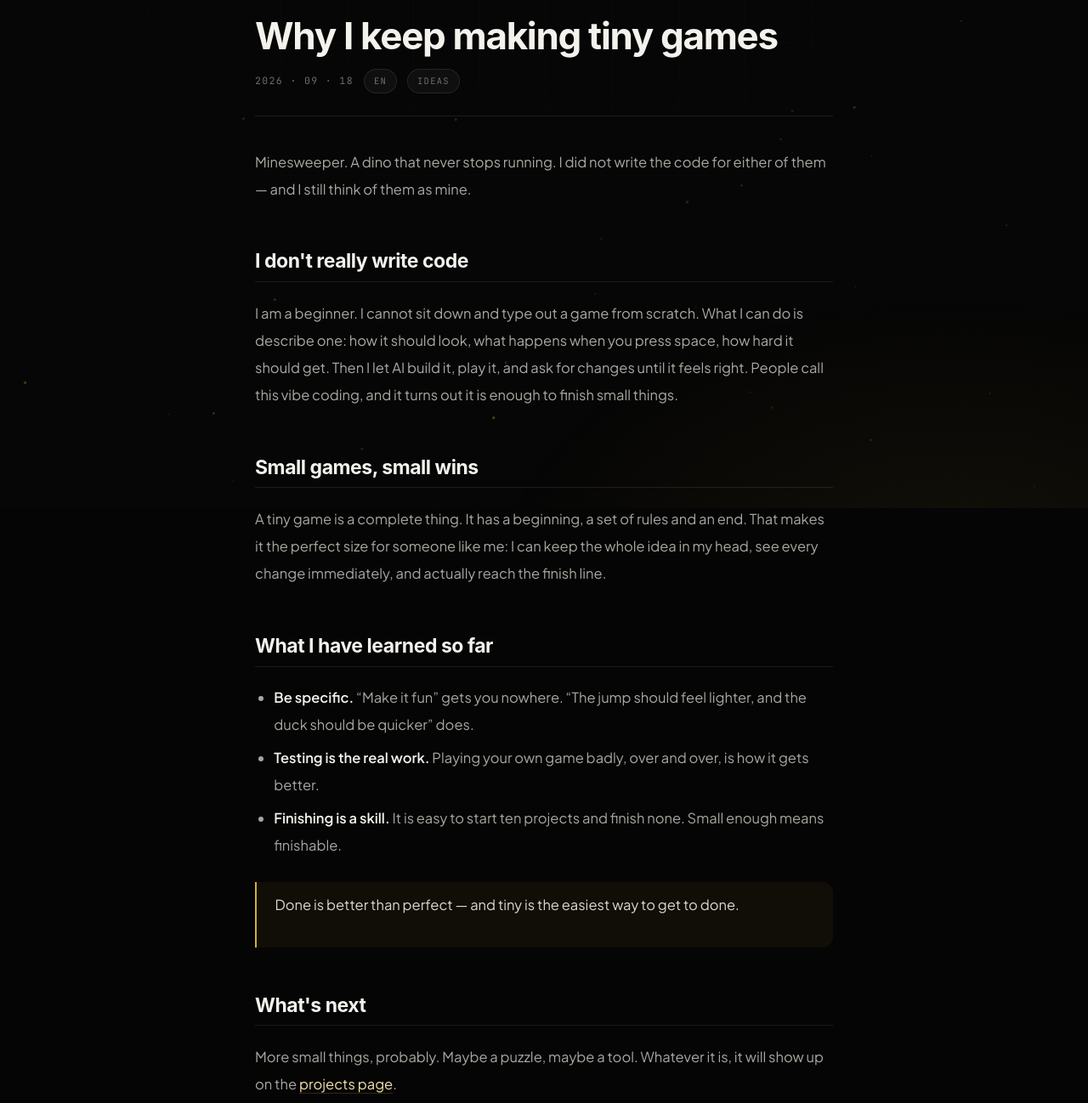
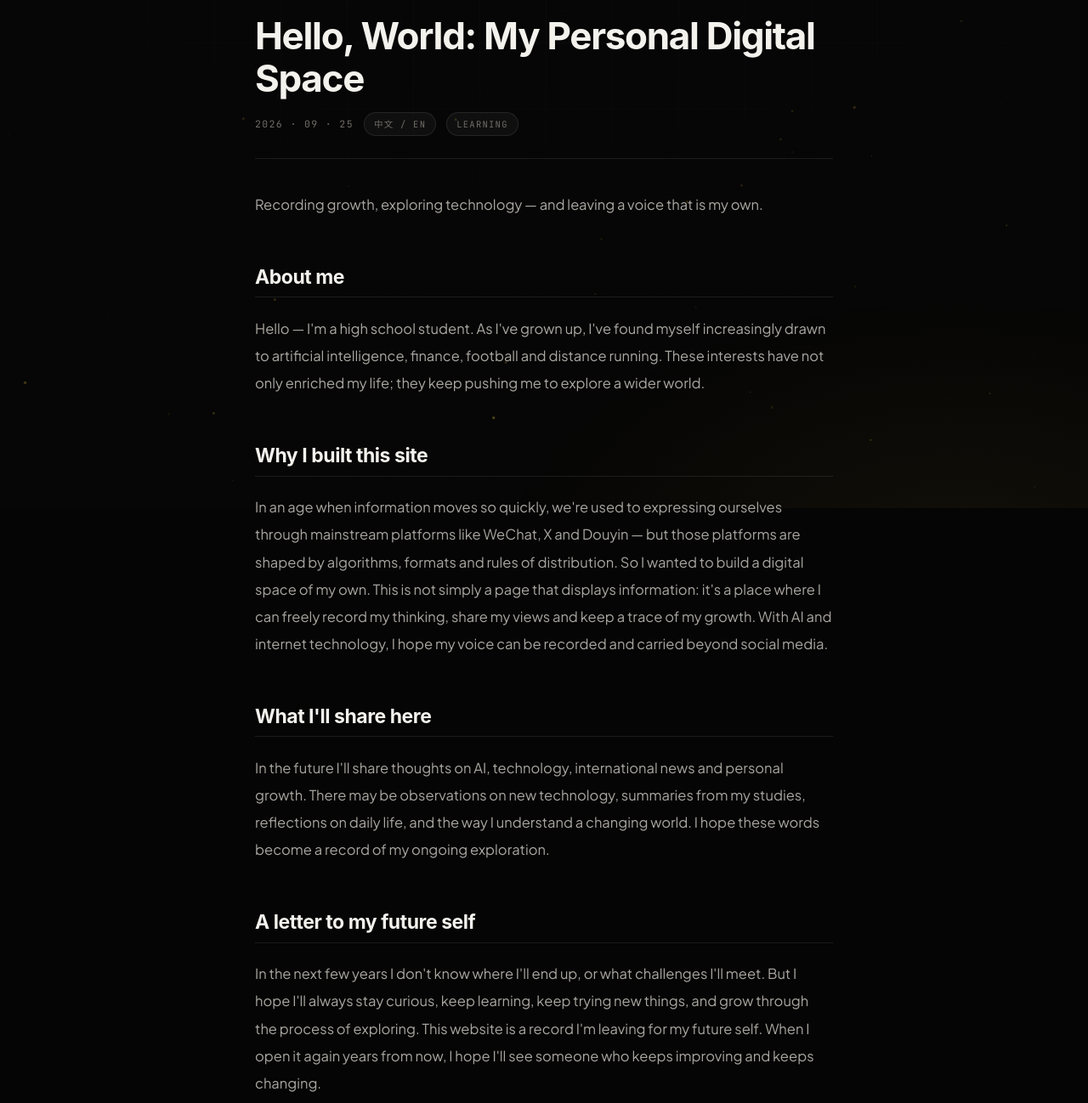
Before and after one commit to HXstone/HXstone.github.io, a plain HTML site: page notes/2026-09-25-hello-world.html in a window 1280 px wide. Shown: the part 202-1500 px from the top of the page at 85% size. Drawn offline with Linux system fonts and the light colour scheme.

Commit message:
Add bilingual first post (Hello, World); remove Sept 18 note

```diff
--- a/assets/js/i18n.js
+++ b/assets/js/i18n.js
@@ -89,6 +89,19 @@ var I18N = {
 
     "article.back": "← 返回笔记",
 
+    "note.helloWorld.title": "你好，世界：我的个人数字空间 · HX STONE",
+    "note.helloWorld.h1": "你好，世界：我的个人数字空间",
+    "note.helloWorld.card.desc": "记录成长、探索科技，并留下属于自己的声音。",
+    "note.helloWorld.p0": "记录成长、探索科技，并留下属于自己的声音。",
+    "note.helloWorld.h.about": "关于我",
+    "note.helloWorld.p1": "你好，我是一名高中生。在成长的过程中，我逐渐发现自己对人工智能、金融、足球以及长跑等领域产生了浓厚的兴趣。这些兴趣不仅丰富了我的生活，也不断推动我去探索更广阔的世界。",
+    "note.helloWorld.h.why": "为什么创建这个网站？",
+    "note.helloWorld.p2": "在今天这个信息高度流动的时代，我们习惯通过微信、X、Douyin 等主流社交媒体表达自己，但这些平台往往受到算法、形式和传播规则的影响。因此，我希望建立一个属于自己的数字空间。这里不是简单的信息展示页，而是一个可以自由记录思考、分享观点、保存成长轨迹的地方。我希望通过 AI 与互联网技术，让自己的声音能够在社交媒体之外被记录和传播。",
+    "note.helloWorld.h.share": "我会在这里分享什么？",
+    "note.helloWorld.p3": "未来，我会在这个网站中分享关于 AI、科技、国际新闻以及个人成长的一些思考。这里可能会有我对新技术的观察，也可能会有学习过程中的总结、生活中的感悟，以及对世界变化的理解。我希望这些文字能够成为自己不断探索过程中的记录。",
+    "note.helloWorld.h.future": "写给未来的自己",
+    "note.helloWorld.p4": "未来几年，我不知道自己最终会走向哪里，也不知道会遇见怎样的挑战。但我希望自己能够始终保持好奇，持续学习，不断尝试新的事物，并在探索中逐渐成长。这个网站，就是我为未来留下的一份记录。希望多年以后再次打开它时，我能够看到一个不断进步、不断变化的自己。",
+
     "page.home.title": "HX STONE — 学生 × AI 探索者",
     "page.projects.title": "精选作品 · HX STONE",
     "page.notes.title": "笔记 · HX STONE",
--- a/notes/2026-09-18-tiny-games.html
+++ b/notes/2026-09-25-hello-world.html
@@ -3,8 +3,8 @@
 <head>
 <meta charset="UTF-8">
 <meta name="viewport" content="width=device-width, initial-scale=1">
-<title>Why I keep making tiny games · HX STONE</title>
-<meta name="description" content="I don't write code, and that hasn't stopped me from finishing small games.">
+<title data-i18n="note.helloWorld.title">Hello, World: My Personal Digital Space · HX STONE</title>
+<meta name="description" content="Why I built a digital space of my own — and what I'll record here.">
 <meta name="theme-color" content="#050505">
 <link rel="icon" type="image/svg+xml" href="../assets/img/favicon.svg">
 <script>
@@ -63,36 +63,28 @@
 
   <article>
     <header class="article-head">
-      <h1>Why I keep making tiny games</h1>
+      <h1 data-i18n="note.helloWorld.h1">Hello, World: My Personal Digital Space</h1>
       <div class="meta-row">
-        <time datetime="2026-09-18">2026 · 09 · 18</time>
-        <span class="badge badge-plain">EN</span>
-        <span class="badge badge-plain">Ideas</span>
+        <time datetime="2026-09-25">2026 · 09 · 25</time>
+        <span class="badge badge-plain">中文 / EN</span>
+        <span class="badge badge-plain">Learning</span>
       </div>
     </header>
 
     <div class="prose">
-      <p>Minesweeper. A dino that never stops running. I did not write the code for either of them — and I still think of them as mine.</p>
+      <p data-i18n="note.helloWorld.p0">Recording growth, exploring technology — and leaving a voice that is my own.</p>
 
-      <h2>I don't really write code</h2>
-      <p>I am a beginner. I cannot sit down and type out a game from scratch. What I can do is describe one: how it should look, what happens when you press space, how hard it should get. Then I let AI build it, play it, and ask for changes until it feels right. People call this vibe coding, and it turns out it is enough to finish small things.</p>
+      <h2 data-i18n="note.helloWorld.h.about">About me</h2>
+      <p data-i18n="note.helloWorld.p1">Hello — I'm a high school student. As I've grown up, I've found myself increasingly drawn to artificial intelligence, finance, football and distance running. These interests have not only enriched my life; they keep pushing me to explore a wider world.</p>
 
-      <h2>Small games, small wins</h2>
-      <p>A tiny game is a complete thing. It has a beginning, a set of rules and an end. That makes it the perfect size for someone like me: I can keep the whole idea in my head, see every change immediately, and actually reach the finish line.</p>
+      <h2 data-i18n="note.helloWorld.h.why">Why I built this site</h2>
+      <p data-i18n="note.helloWorld.p2">In an age when information moves so quickly, we're used to expressing ourselves through mainstream platforms like WeChat, X and Douyin — but those platforms are shaped by algorithms, formats and rules of distribution. So I wanted to build a digital space of my own. This is not simply a page that displays information: it's a place where I can freely record my thinking, share my views and keep a trace of my growth. With AI and internet technology, I hope my voice can be recorded and carried beyond social media.</p>
 
-      <h2>What I have learned so far</h2>
-      <ul>
-        <li><strong>Be specific.</strong> “Make it fun” gets you nowhere. “The jump should feel lighter, and the duck should be quicker” does.</li>
-        <li><strong>Testing is the real work.</strong> Playing your own game badly, over and over, is how it gets better.</li>
-        <li><strong>Finishing is a skill.</strong> It is easy to start ten projects and finish none. Small enough means finishable.</li>
-      </ul>
+      <h2 data-i18n="note.helloWorld.h.share">What I'll share here</h2>
+      <p data-i18n="note.helloWorld.p3">In the future I'll share thoughts on AI, technology, international news and personal growth. There may be observations on new technology, summaries from my studies, reflections on daily life, and the way I understand a changing world. I hope these words become a record of my ongoing exploration.</p>
 
-      <blockquote>
-        <p>Done is better than perfect — and tiny is the easiest way to get to done.</p>
-      </blockquote>
-
-      <h2>What's next</h2>
-      <p>More small things, probably. Maybe a puzzle, maybe a tool. Whatever it is, it will show up on the <a href="../projects.html">projects page</a>.</p>
+      <h2 data-i18n="note.helloWorld.h.future">A letter to my future self</h2>
+      <p data-i18n="note.helloWorld.p4">In the next few years I don't know where I'll end up, or what challenges I'll meet. But I hope I'll always stay curious, keep learning, keep trying new things, and grow through the process of exploring. This website is a record I'm leaving for my future self. When I open it again years from now, I hope I'll see someone who keeps improving and keeps changing.</p>
     </div>
   </article>
 
```
Also changed, not shown: index.html (+9 -9 lines), notes.html (+9 -9 lines), README.md.
